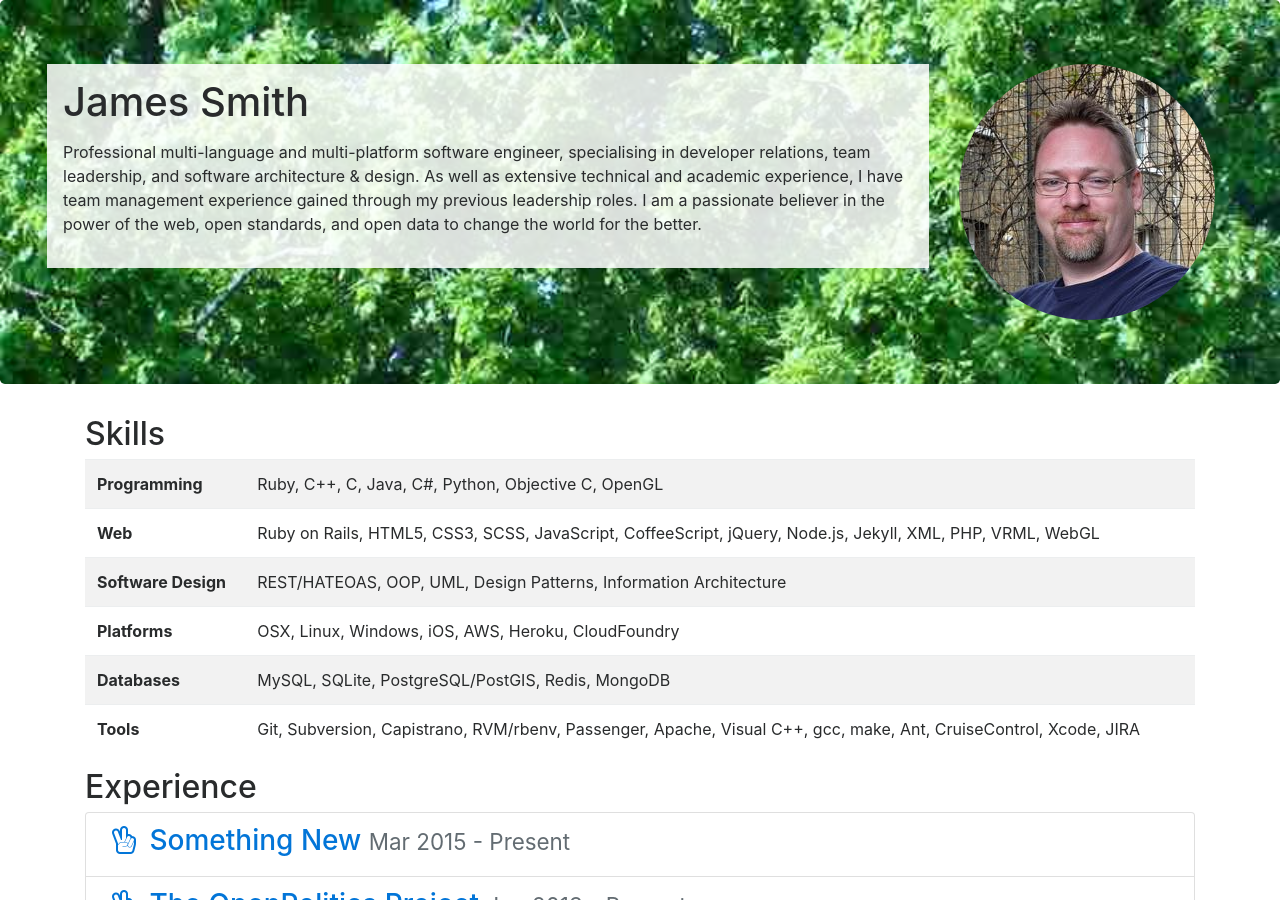
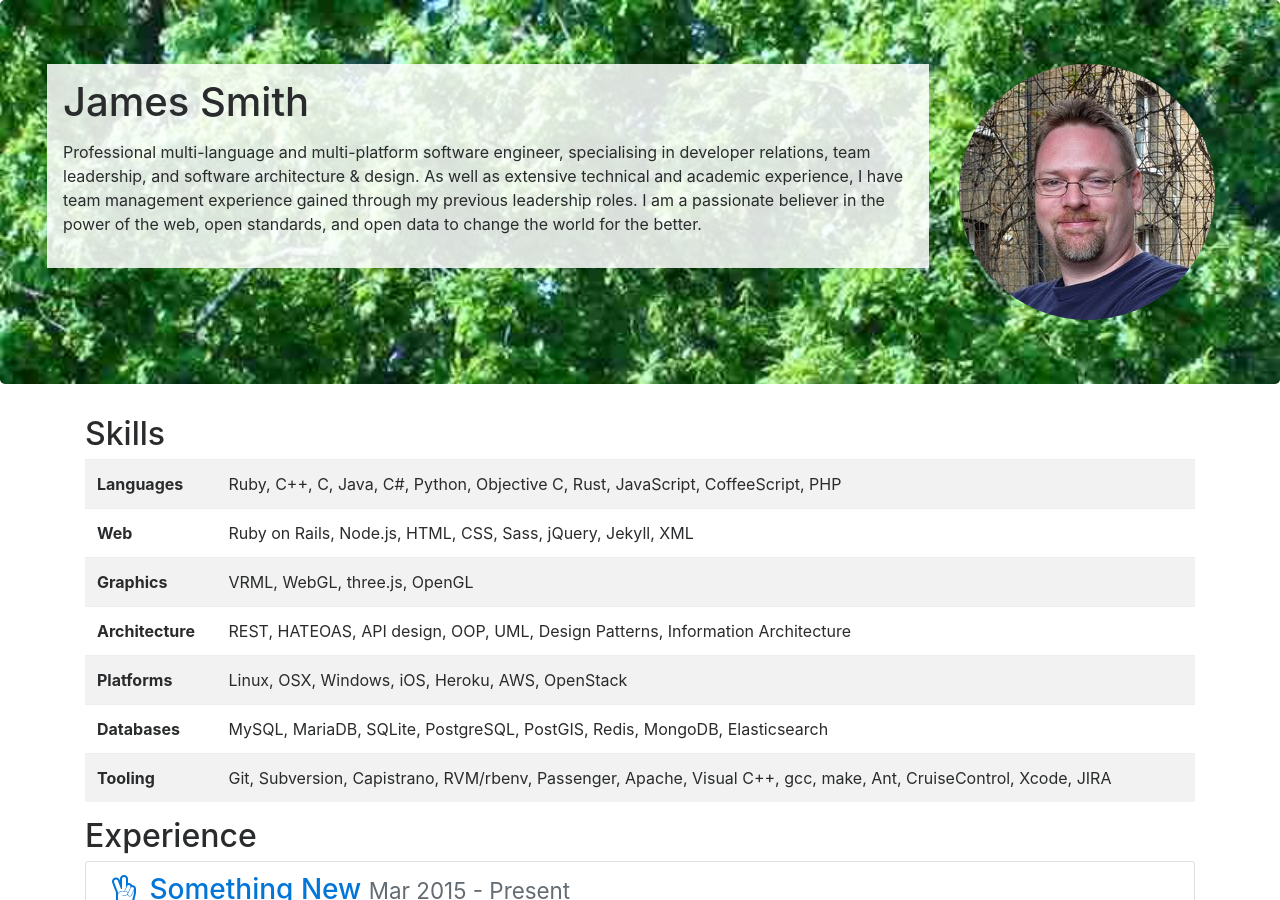
Before and after one commit to Floppy/cv, a Jekyll site: the page built from index.md, in a window 1280 px wide and 900 px high. Built offline with Jekyll 4.4.1, drawn with Linux system fonts in a browser that asks for light colours; nearby versions of some CDN libraries.

Commit message:
update skills a bit

```diff
--- a/_data/skills.json
+++ b/_data/skills.json
@@ -1,5 +1,5 @@
 {
-  "Programming": [
+  "Languages": [
     "Ruby",
     "C++",
     "C",
@@ -7,47 +7,56 @@
     "C#",
     "Python",
     "Objective C",
-    "OpenGL"
+    "Rust",
+    "JavaScript",
+    "CoffeeScript",
+    "PHP",
   ],
   "Web": [
     "Ruby on Rails",
-    "HTML5",
-    "CSS3",
-    "SCSS",
-    "JavaScript",
-    "CoffeeScript",
+    "Node.js",
+    "HTML",
+    "CSS",
+    "Sass",
     "jQuery",
-    "Node.js",
     "Jekyll",
     "XML",
-    "PHP",
+  ],
+  "Graphics": [
     "VRML",
     "WebGL",
+    "three.js",
+    "OpenGL",
   ],
-  "Software Design": [
-    "REST/HATEOAS",
+  "Architecture": [
+    "REST",
+    "HATEOAS",
+    "API design",
     "OOP",
     "UML",
     "Design Patterns",
     "Information Architecture"
   ],
   "Platforms": [
+    "Linux",
     "OSX",
-    "Linux",
     "Windows",
     "iOS",
+    "Heroku",
     "AWS",
-    "Heroku",
-    "CloudFoundry"
+    "OpenStack"
   ],
   "Databases": [
     "MySQL",
+    "MariaDB",
     "SQLite",
-    "PostgreSQL/PostGIS",
+    "PostgreSQL",
+    "PostGIS",
     "Redis",
-    "MongoDB"
+    "MongoDB",
+    "Elasticsearch"
   ],
-  "Tools": [
+  "Tooling": [
     "Git",
     "Subversion",
     "Capistrano",
```
